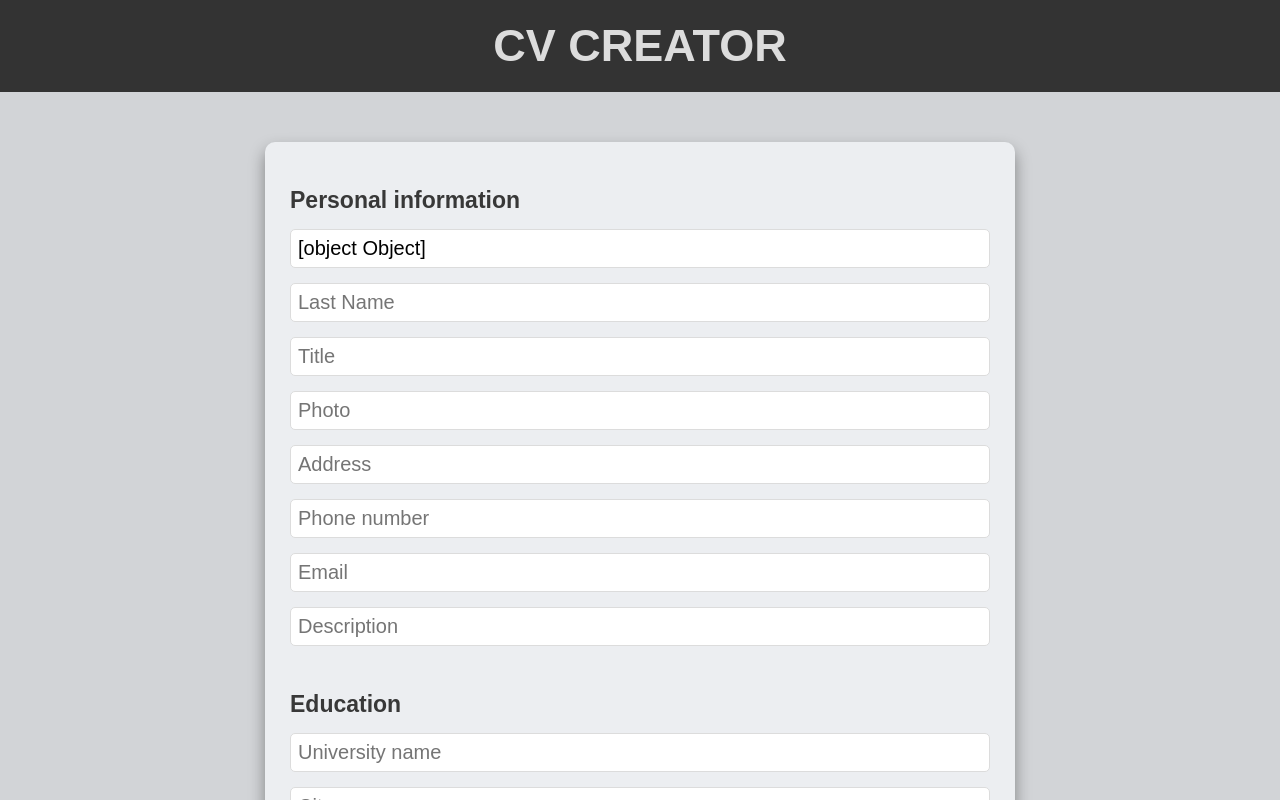
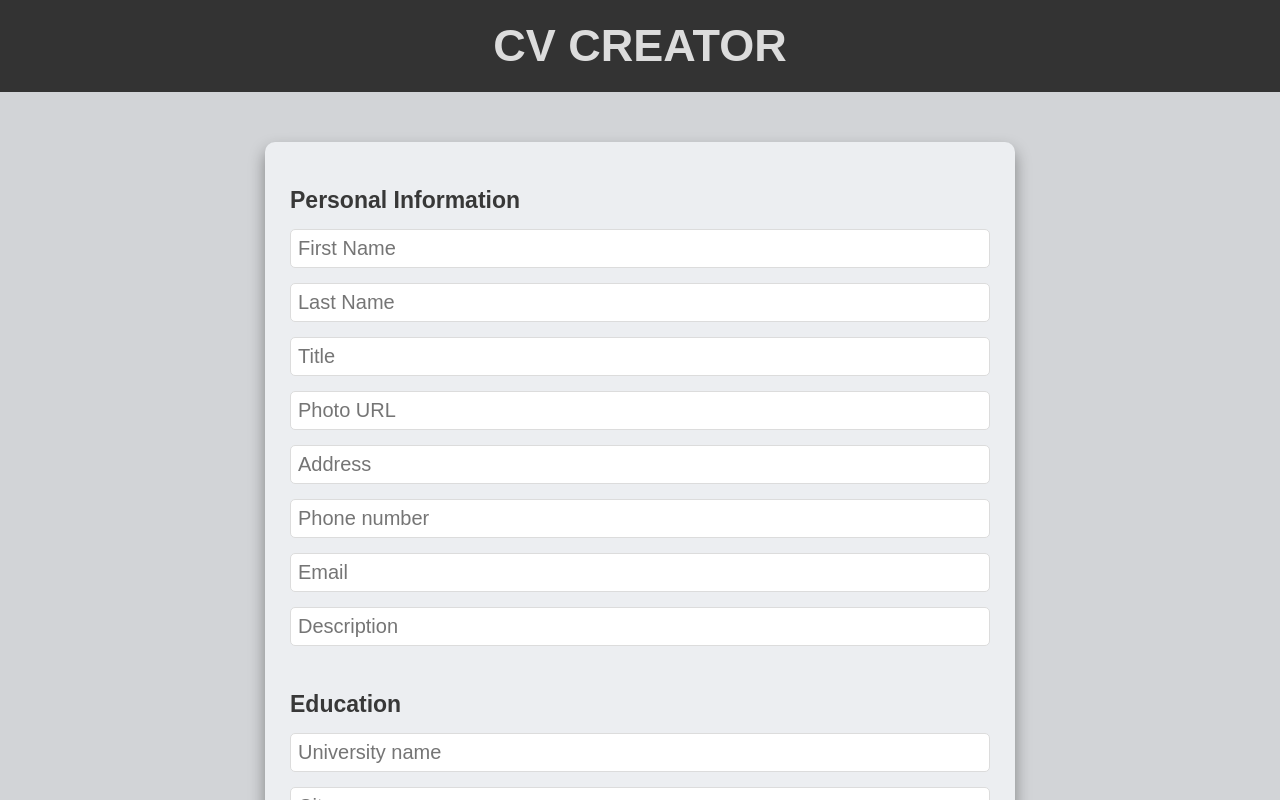
Before and after one commit to vvuckoviclazar/cv-creator, a React (Vite) app in the folder cv-creator/: page / in a window 1280 px wide. Shown: the top 800 px of the page. Built offline with nearby package versions, Linux system fonts and the light colour scheme.

Commit message:
Looped over an objects...

```diff
--- a/cv-creator/src/App.jsx
+++ b/cv-creator/src/App.jsx
@@ -5,32 +5,40 @@ import Btn from "./btn.jsx";
 function App() {
   const [cv, setCv] = useState({
     personalInfo: {
-      firstName: { name: "", placeholder: "", value: "" },
-      lastName: "",
-      title: "",
-      photo: "",
-      address: "",
-      phone: "",
-      email: "",
-      description: "",
+      firstName: { name: "firstName", placeholder: "First Name", value: "" },
+      lastName: { name: "lastName", placeholder: "Last Name", value: "" },
+      title: { name: "title", placeholder: "Title", value: "" },
+      photo: { name: "photo", placeholder: "Photo URL", value: "" },
+      address: { name: "address", placeholder: "Address", value: "" },
+      phone: { name: "phone", placeholder: "Phone number", value: "" },
+      email: { name: "email", placeholder: "Email", value: "" },
+      description: {
+        name: "description",
+        placeholder: "Description",
+        value: "",
+      },
     },
     education: [
       {
-        universityName: "",
-        city: "",
-        degree: "",
-        subject: "",
-        from: "",
-        to: "",
+        universityName: {
+          name: "universityName",
+          placeholder: "University name",
+          value: "",
+        },
+        city: { name: "city", placeholder: "City", value: "" },
+        degree: { name: "degree", placeholder: "Degree", value: "" },
+        subject: { name: "subject", placeholder: "Subject", value: "" },
+        from: { name: "from", placeholder: "From (dd/mm/yy)", value: "" },
+        to: { name: "to", placeholder: "To (dd/mm/yy)", value: "" },
       },
     ],
     experience: [
       {
-        position: "",
-        company: "",
-        city: "",
-        from: "",
-        to: "",
+        position: { name: "position", placeholder: "Position", value: "" },
+        company: { name: "company", placeholder: "Company", value: "" },
+        city: { name: "city", placeholder: "City", value: "" },
+        from: { name: "from", placeholder: "From (dd/mm/yy)", value: "" },
+        to: { name: "to", placeholder: "To (dd/mm/yy)", value: "" },
       },
     ],
   });
@@ -43,12 +51,16 @@ function App() {
       education: [
         ...prev.education,
         {
-          universityName: "",
-          city: "",
-          degree: "",
-          subject: "",
-          from: "",
-          to: "",
+          universityName: {
+            name: "universityName",
+            placeholder: "University name",
+            value: "",
+          },
+          city: { name: "city", placeholder: "City", value: "" },
+          degree: { name: "degree", placeholder: "Degree", value: "" },
+          subject: { name: "subject", placeholder: "Subject", value: "" },
+          from: { name: "from", placeholder: "From (dd/mm/yy)", value: "" },
+          to: { name: "to", placeholder: "To (dd/mm/yy)", value: "" },
         },
       ],
     }));
@@ -60,11 +72,11 @@ function App() {
       experience: [
         ...prev.experience,
         {
-          position: "",
-          company: "",
-          city: "",
-          from: "",
-          to: "",
+          position: { name: "position", placeholder: "Position", value: "" },
+          company: { name: "company", placeholder: "Company", value: "" },
+          city: { name: "city", placeholder: "City", value: "" },
+          from: { name: "from", placeholder: "From (dd/mm/yy)", value: "" },
+          to: { name: "to", placeholder: "To (dd/mm/yy)", value: "" },
         },
       ],
     }));
@@ -74,27 +86,20 @@ function App() {
     const { name, value } = e.target;
     setCv((prev) => ({
       ...prev,
-      personalInfo: { ...prev.personalInfo, [name]: value },
+      personalInfo: {
+        ...prev.personalInfo,
+        [name]: { ...prev.personalInfo[name], value },
+      },
     }));
   };
 
-  const handleEducationChange = (index, e) => {
+  const handleListChange = (section, index, e) => {
     const { name, value } = e.target;
-    const updatedEducation = [...cv.education];
-    updatedEducation[index][name] = value;
+    const updatedList = [...cv[section]];
+    updatedList[index][name] = { ...updatedList[index][name], value };
     setCv((prev) => ({
       ...prev,
-      education: updatedEducation,
-    }));
-  };
-
-  const handleExperienceChange = (index, e) => {
-    const { name, value } = e.target;
-    const updatedExperience = [...cv.experience];
-    updatedExperience[index][name] = value;
-    setCv((prev) => ({
-      ...prev,
-      experience: updatedExperience,
+      [section]: updatedList,
     }));
   };
 
@@ -102,151 +107,59 @@ function App() {
     <>
       <header>CV CREATOR</header>
       <div className="container">
-        <h1>Personal information</h1>
+        <h1>Personal Information</h1>
         <div className="information-div">
+          {Object.values(cv.personalInfo).map((field) => (
             <input
-            name="firstName"
+              key={field.name}
+              name={field.name}
               type="text"
-            placeholder="First Name"
-            value={cv.personalInfo.firstName}
+              placeholder={field.placeholder}
+              value={field.value}
               onChange={handlePersonalChange}
             />
-          <input
-            name="lastName"
-            type="text"
-            placeholder="Last Name"
-            value={cv.personalInfo.lastName}
-            onChange={handlePersonalChange}
-          />
-          <input
-            name="title"
-            type="text"
-            placeholder="Title"
-            value={cv.personalInfo.title}
-            onChange={handlePersonalChange}
-          />
-          <input
-            name="photo"
-            type="text"
-            placeholder="Photo"
-            value={cv.personalInfo.photo}
-            onChange={handlePersonalChange}
-          />
-          <input
-            name="address"
-            type="text"
-            placeholder="Address"
-            value={cv.personalInfo.address}
-            onChange={handlePersonalChange}
-          />
-          <input
-            name="phone"
-            type="text"
-            placeholder="Phone number"
-            value={cv.personalInfo.phone}
-            onChange={handlePersonalChange}
-          />
-          <input
-            name="email"
-            type="email"
-            placeholder="Email"
-            value={cv.personalInfo.email}
-            onChange={handlePersonalChange}
-          />
-          <input
-            name="description"
-            type="text"
-            placeholder="Description"
-            value={cv.personalInfo.description}
-            onChange={handlePersonalChange}
-          />
+          ))}
         </div>
+
         <h1>Education</h1>
         <ul className="education-list">
           {cv.education.map((edu, index) => (
             <li key={index}>
+              {Object.values(edu).map((field) => (
                 <input
-                name="universityName"
-                placeholder="University name"
-                value={edu.universityName}
-                onChange={(e) => handleEducationChange(index, e)}
+                  key={field.name}
+                  name={field.name}
+                  placeholder={field.placeholder}
+                  value={field.value}
+                  onChange={(e) => handleListChange("education", index, e)}
                 />
-              <input
-                name="city"
-                placeholder="City"
-                value={edu.city}
-                onChange={(e) => handleEducationChange(index, e)}
-              />
-              <input
-                name="degree"
-                placeholder="Degree"
-                value={edu.degree}
-                onChange={(e) => handleEducationChange(index, e)}
-              />
-              <input
-                name="subject"
-                placeholder="Subject"
-                value={edu.subject}
-                onChange={(e) => handleEducationChange(index, e)}
-              />
-              <input
-                name="from"
-                placeholder="From (dd/mm/yy)"
-                value={edu.from}
-                onChange={(e) => handleEducationChange(index, e)}
-              />
-              <input
-                name="to"
-                placeholder="To (dd/mm/yy)"
-                value={edu.to}
-                onChange={(e) => handleEducationChange(index, e)}
-              />
+              ))}
               <Btn onClick={() => console.log("Delete...")}>Delete</Btn>
             </li>
           ))}
         </ul>
-        <Btn onClick={() => addEducation()} variation="add">
+        <Btn onClick={addEducation} variation="add">
           Add Education
         </Btn>
+
         <h1>Experience</h1>
         <ul className="experience-list">
           {cv.experience.map((exp, index) => (
             <li key={index}>
+              {Object.values(exp).map((field) => (
                 <input
-                name="position"
-                placeholder="Position"
-                value={exp.position}
-                onChange={(e) => handleExperienceChange(index, e)}
+                  key={field.name}
+                  name={field.name}
+                  placeholder={field.placeholder}
+                  value={field.value}
+                  onChange={(e) => handleListChange("experience", index, e)}
                 />
-              <input
-                name="company"
-                placeholder="Company"
-                value={exp.company}
-                onChange={(e) => handleExperienceChange(index, e)}
-              />
-              <input
-                name="city"
-                placeholder="City"
-                value={exp.city}
-                onChange={(e) => handleExperienceChange(index, e)}
-              />
-              <input
-                name="from"
-                placeholder="From (dd/mm/yy)"
-                value={exp.from}
-                onChange={(e) => handleExperienceChange(index, e)}
-              />
-              <input
-                name="to"
-                placeholder="To (dd/mm/yy)"
-                value={exp.to}
-                onChange={(e) => handleExperienceChange(index, e)}
-              />
+              ))}
               <Btn onClick={() => console.log("Delete...")}>Delete</Btn>
             </li>
           ))}
         </ul>
-        <Btn onClick={() => addExperience()} variation="add">
+        <Btn onClick={addExperience} variation="add">
           Add Experience
         </Btn>
 
@@ -257,7 +170,8 @@ function App() {
           Reset
         </Btn>
       </div>
-      <footer>Coyright © 2025 Lazar Vuckovic</footer>
+
+      <footer>Copyright © 2025 Lazar Vuckovic</footer>
 
       {previewVisible && (
         <div className="modal">
@@ -265,26 +179,29 @@ function App() {
             <div className="modal-content">
               <header className="personalInfo-header">
                 <h1 className="personalInfo-h1">
-                  {cv.personalInfo.firstName} {cv.personalInfo.lastName}
+                  {cv.personalInfo.firstName.value}{" "}
+                  {cv.personalInfo.lastName.value}
                 </h1>
-                <p className="personalInfo-p">{cv.personalInfo.title}</p>
+                <p className="personalInfo-p">{cv.personalInfo.title.value}</p>
               </header>
               <div className="infoContainer">
                 <div className="left">
                   <h3 className="left-h1">Description</h3>
-                  <p className="left-p-italic">{cv.personalInfo.description}</p>
+                  <p className="left-p-italic">
+                    {cv.personalInfo.description.value}
+                  </p>
                   <ul className="preview-list">
                     <h1 className="details-h1">Education</h1>
                     {cv.education.map((edu, index) => (
                       <li className="info-li" key={index}>
                         <h2 className="details-h2">
-                          {edu.from} - {edu.to}
+                          {edu.from.value} - {edu.to.value}
                         </h2>
                         <div className="right-edu">
-                          <h2 className="details-h2">{edu.degree}</h2>
-                          <p className="details-p">{edu.subject}</p>
+                          <h2 className="details-h2">{edu.degree.value}</h2>
+                          <p className="details-p">{edu.subject.value}</p>
                           <p className="details-p">
-                            {edu.universityName}, {edu.city}
+                            {edu.universityName.value}, {edu.city.value}
                           </p>
                         </div>
                       </li>
@@ -295,12 +212,12 @@ function App() {
                     {cv.experience.map((exp, index) => (
                       <li className="info-li" key={index}>
                         <h2 className="details-h2">
-                          {exp.from} - {exp.to}
+                          {exp.from.value} - {exp.to.value}
                         </h2>
                         <div className="right-edu">
-                          <h2 className="details-h2">{exp.position}</h2>
+                          <h2 className="details-h2">{exp.position.value}</h2>
                           <p className="details-p">
-                            {exp.company}, {exp.city}
+                            {exp.company.value}, {exp.city.value}
                           </p>
                         </div>
                       </li>
@@ -310,12 +227,12 @@ function App() {
                 <div className="right">
                   <div className="details-div">
                     <h1 className="details-h1">Personal Details</h1>
-                    <h2 className="details-h2">Adress</h2>
-                    <p className="details-p">{cv.personalInfo.address}</p>
+                    <h2 className="details-h2">Address</h2>
+                    <p className="details-p">{cv.personalInfo.address.value}</p>
                     <h2 className="details-h2">Phone number</h2>
-                    <p className="details-p">{cv.personalInfo.phone}</p>
+                    <p className="details-p">{cv.personalInfo.phone.value}</p>
                     <h2 className="details-h2">Email</h2>
-                    <p className="details-p">{cv.personalInfo.email}</p>
+                    <p className="details-p">{cv.personalInfo.email.value}</p>
                   </div>
                 </div>
               </div>
@@ -328,3 +245,8 @@ function App() {
 }
 
 export default App;
+
+// data driven ui development
+// how to loop over an object
+// i want to apply data driven ui development principle
+// i need to loop over an object to display my state
```
Lines whose indentation alone changed are shown as unchanged.
